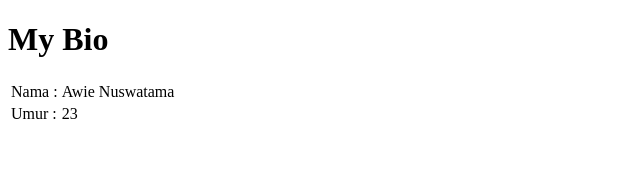
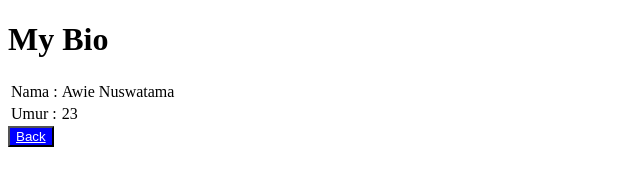
Before and after one commit to Awienski/awienski.github.io, a plain HTML site: page biodata.html in a window 1280 px wide. Shown: the whole page, without its empty margins (0-640 px from the left). Drawn offline with Linux system fonts and the light colour scheme.

Commit message:
menghilangkan komentar

```diff
--- a/biodata.html
+++ b/biodata.html
@@ -18,6 +18,6 @@
             <td>23</td>
         </tr>
     </table>
-    <!-- <button style="background-color: blue;"><a href="http://awienski.github.io/" style="color: white;">Back</a></button> -->
+    <button style="background-color: blue;"><a href="http://awienski.github.io/" style="color: white;">Back</a></button>
 </body>
 </html>
```
